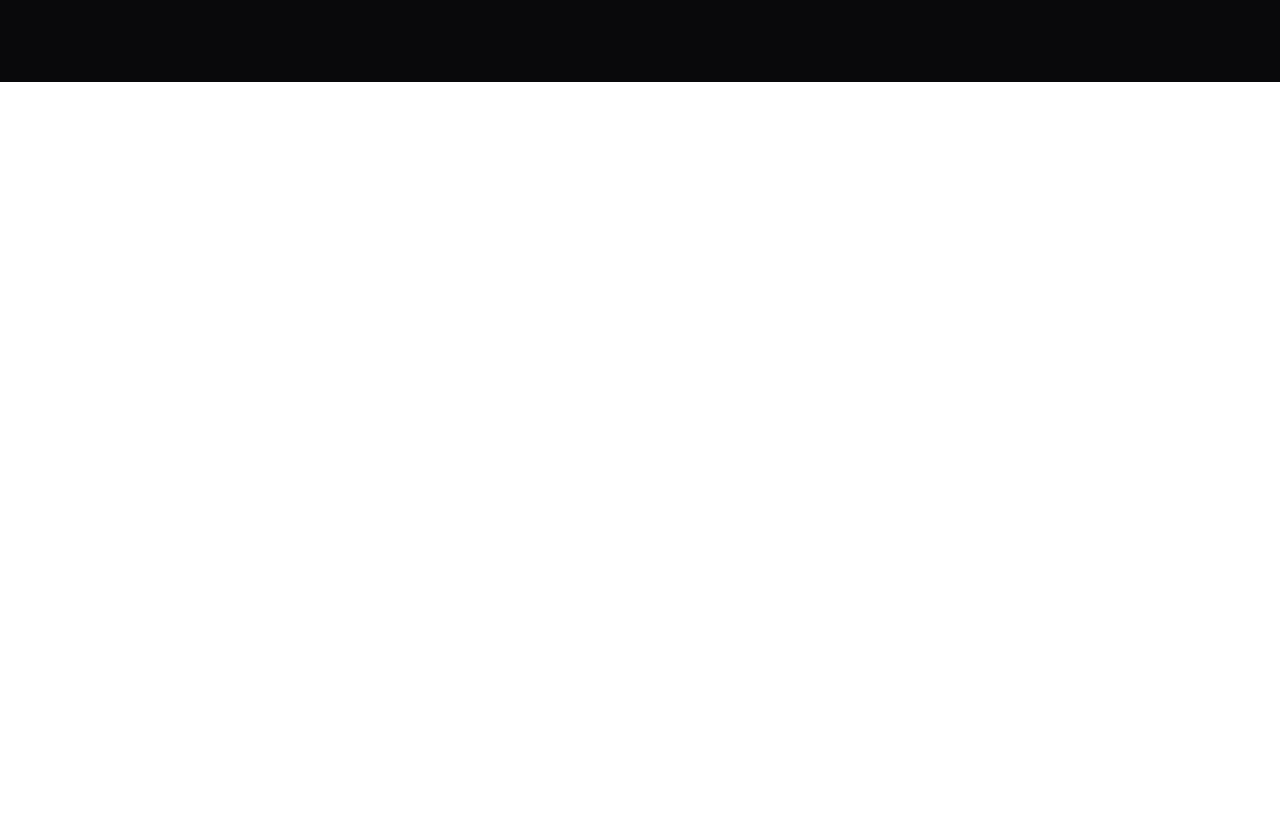
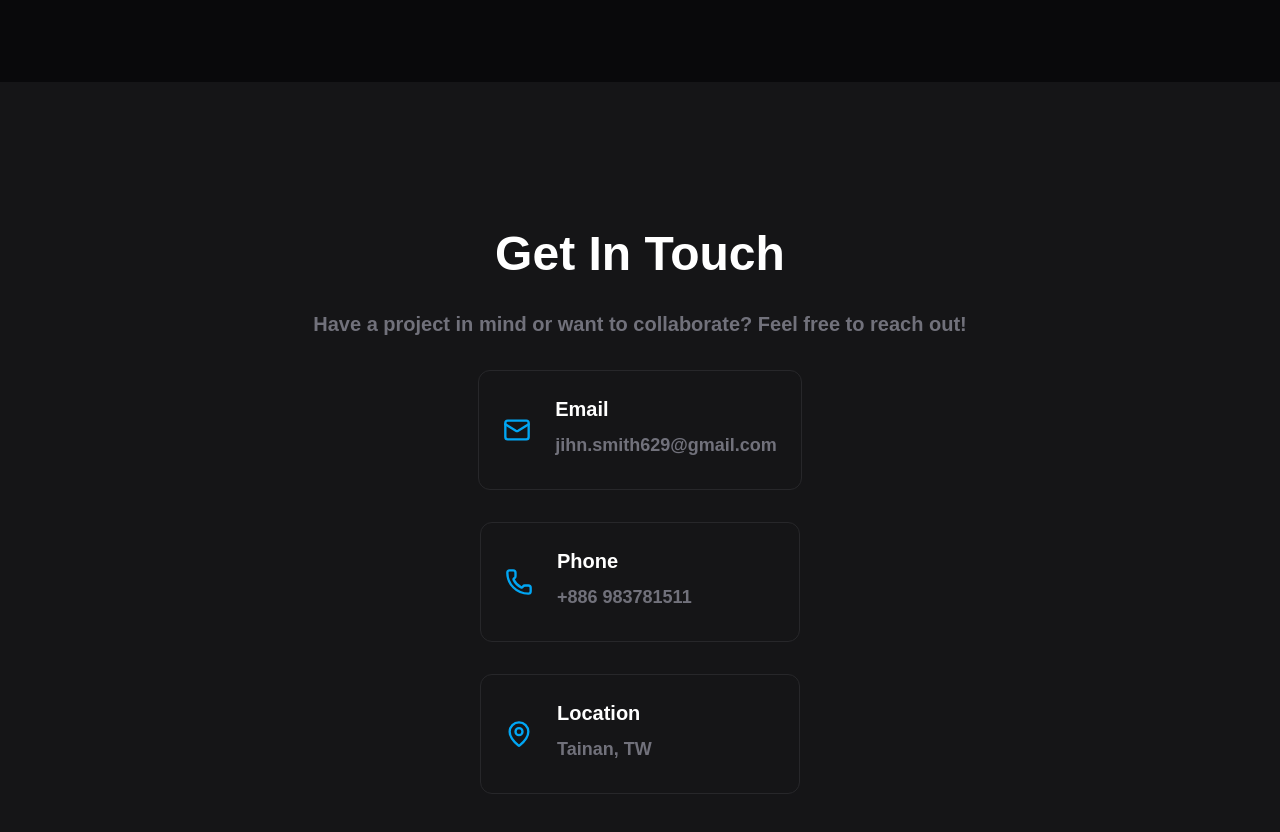
Before and after one commit to KevinLai02/portfolio, a Next.js app: page / in a window 1280 px wide. Shown: the part 2838-3670 px from the top of the page. Before the commit the page ends 2920 px from the top, so only its background shows below. Built offline with nearby package versions, Linux system fonts and the light colour scheme.

Commit message:
finish contact

```diff
--- a/src/container/Contact/Contact.tsx
+++ b/src/container/Contact/Contact.tsx
@@ -1,9 +1,36 @@
+import Subtitle from "~/components/Subtitle/Subtitle";
+import Title from "~/components/Title/Title";
+import ContactCard from "./components/ContactCard/ContactCard";
+import { Mail, MapPin, Phone } from "lucide-react";
+
 const Contact = () => {
 	return (
 		<div
 			id="contact"
 			className="flex flex-col items-center justify-center bg-zinc-950/95 min-h-screen space-y-8 pb-10 pt-25 px-5"
-		></div>
+		>
+			<Title className="text-5xl" value="Get In Touch" />
+
+			<Subtitle
+				className="text-xl"
+				value="Have a project in mind or want to collaborate? Feel free to reach out!"
+			/>
+			<ContactCard
+				title="Email"
+				value="jihn.smith629@gmail.com"
+				icon={<Mail className="h-7 w-7 text-sky-500" />}
+			/>
+			<ContactCard
+				title="Phone"
+				value="+886 983781511"
+				icon={<Phone className="h-7 w-7 text-sky-500" />}
+			/>
+			<ContactCard
+				title="Location"
+				value="Tainan, TW"
+				icon={<MapPin className="h-7 w-7 text-sky-500" />}
+			/>
+		</div>
 	);
 };
 
--- a/src/container/Contact/components/ContactCard/ContactCard.tsx
+++ b/src/container/Contact/components/ContactCard/ContactCard.tsx
@@ -1,7 +1,17 @@
 import type { Props } from "./types";
+import Subtitle from "~/components/Subtitle/Subtitle";
+import Title from "~/components/Title/Title";
 
 const ContactCard = ({ title, value, icon }: Props) => {
-	return <div>ContactCard</div>;
+	return (
+		<div className="flex bg-transparent border border-zinc-800 rounded-xl min-w-80 min-h-30 p-6 gap-6">
+			<div className="flex items-center">{icon}</div>
+			<div className="">
+				<Title className="text-xl mb-2" value={title} />
+				<Subtitle className="text-lg" value={value} />
+			</div>
+		</div>
+	);
 };
 
 export default ContactCard;
--- a/src/container/Home/Home.tsx
+++ b/src/container/Home/Home.tsx
@@ -2,6 +2,7 @@ import Header from "~/components/Header/Header";
 import Lobby from "../Lobby/Lobby";
 import Project from "../Project/Project";
 import Skill from "../Skill/Skill";
+import Contact from "../Contact/Contact";
 
 export default function Home() {
 	return (
@@ -10,6 +11,7 @@ export default function Home() {
 			<Lobby />
 			<Project />
 			<Skill />
+			<Contact />
 		</div>
 	);
 }
```
